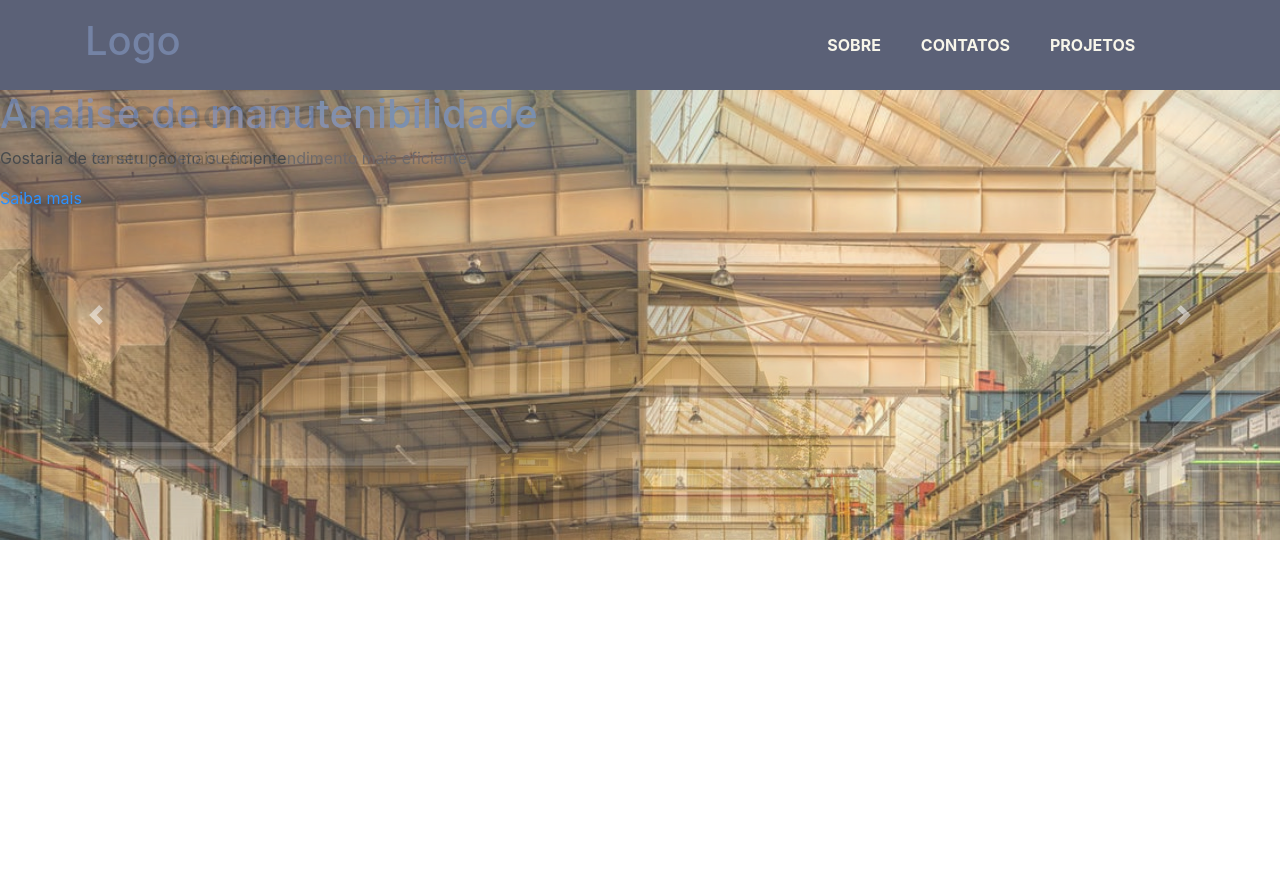
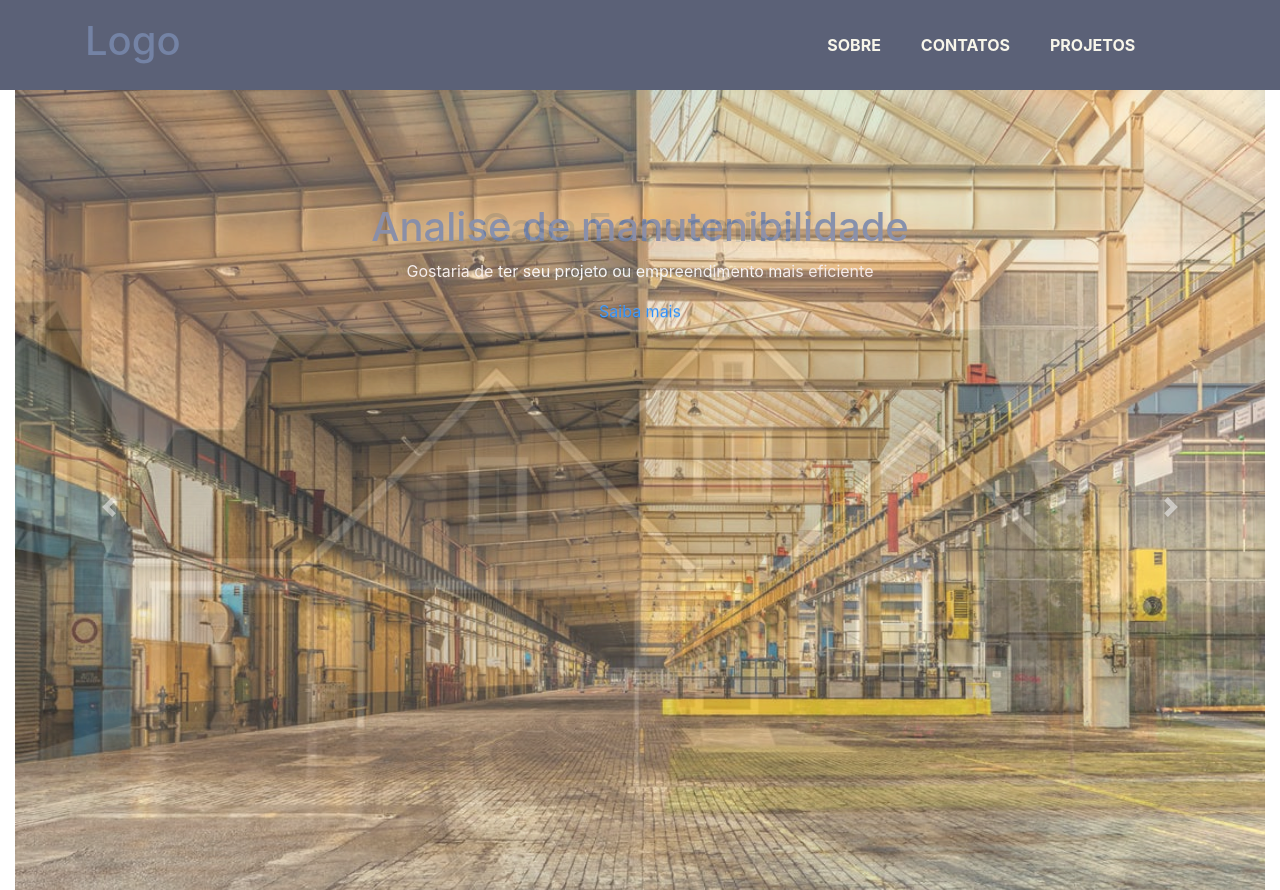
Before and after one commit to thomasrcezar/portfolio_engenheira_civil, a website: page index.html in a window 1280 px wide. Before the commit the page ends 800 px from the top, so only its background shows below. Drawn offline with nearby package versions, Linux system fonts and the light colour scheme.

Commit message:
Modificando carousel

```diff
--- a/css/_scss/style.scss
+++ b/css/_scss/style.scss
@@ -9,8 +9,9 @@ h1{
 }
 #header{
 
+    z-index: 99;
+    #navigation{
 
-    #navigation{
         width: 100%;
         min-height: 70px;
         background: $color2;
@@ -38,6 +39,8 @@ h1{
 
 
             .dropdown-menu{
+                z-index: 99;
+
                 background: $color2;
                 .dropdown-item{
                     color: $color1;
@@ -54,21 +57,23 @@ h1{
          }
 
 
-    }
-    #carouseGeral{
-        height: 450px;
-        #carouImg1{
-            background: url("../../img/img1.jpeg");
-            background-size: cover;
-            width: 100%;
-            height: 100%;
-            background-repeat: no-repeat;
-        }
-        #carouImg2{
-            @extend #carouImg1;
-            background: url("../../img/img2.jpeg");
-        }
+
     }
 
 
+
+
+
 }
+
+#sectionCarousel{
+    z-index: 90;
+    width: 100%;
+    height: 50em;
+    overflow: hidden;
+
+    .textCarousel{
+
+        margin-bottom: 35em;
+    }
+}
--- a/index.html
+++ b/index.html
@@ -12,7 +12,7 @@
         <nav class="navbar navbar-expand-md " id="navigation">
             <div class="container">
                 <a href="#" class="navbar-brand"> <h1>Logo</h1></a>
-                <button class="navbar-toggler" type="button" data-toggle="collapse" data-target="#menuNavbar" aria-controls="#menuNavbar" aria-expanded="false" aria-label="Alerar navegação">
+                <button class="navbar-toggler" type="button" data-toggle="collapse" data-target="#menuNavbar" aria-controls="#menuNavbar" aria-expanded="false" aria-label="Alterar navegação">
                     <span  class="navbar-toggler-icon"><img src="./img/signs.png" id="icon" alt="icon"></span>
                 </button>
                 <div class="collapse navbar-collapse" id="menuNavbar">
@@ -35,17 +35,33 @@
             </div>
         </nav>
 
-        <div id="carouselImapact" class="carousel slide carousel-fade" data-ride="carousel">
-            <div class="carousel-inner" id="carouseGeral">
+
+    </header>
+
+
+     <section id="sectionCarousel">
+        <div class="container-fluid">
+
+            <div id="carouselImapact" class="carousel slide carousel-fade " data-ride="carousel">
+                <div class="carousel-inner">
                     <div class="carousel-item active" id="carouImg1">
+                        <img src="./img/img1.jpeg" alt="Imagem1" class="d-block w-100">
+
+                        <div class="carousel-caption d-none d-md-block textCarousel">
                             <h1>Analise de manutenibilidade </h1>
                             <p>Gostaria de ter seu projeto ou empreendimento mais eficiente</p>
                             <a href="#"> Saiba mais</a>
                        </div>
+                    </div>
                     <div class="carousel-item " id="carouImg2">
+                        <img src="./img/img2.jpeg" alt="Imagem2" class="d-block w-100">
+
+                        <div class="carousel-caption d-none d-md-block textCarousel">
                             <h1>Casa Economica</h1>
                             <P>Gostaria de construção mais eficiente</P>
                             <a href="#">Saiba mais</a>
+
+                        </div>
                     </div>
                 </div>
 
@@ -59,13 +75,10 @@
                 </a>
 
             </div>
+        </div>
 
+     </section>
 
-
-
-
-
-    </header>
 
 
 
```
Also changed, not shown: css/style.min.css. Lines whose indentation alone changed are shown as unchanged.
